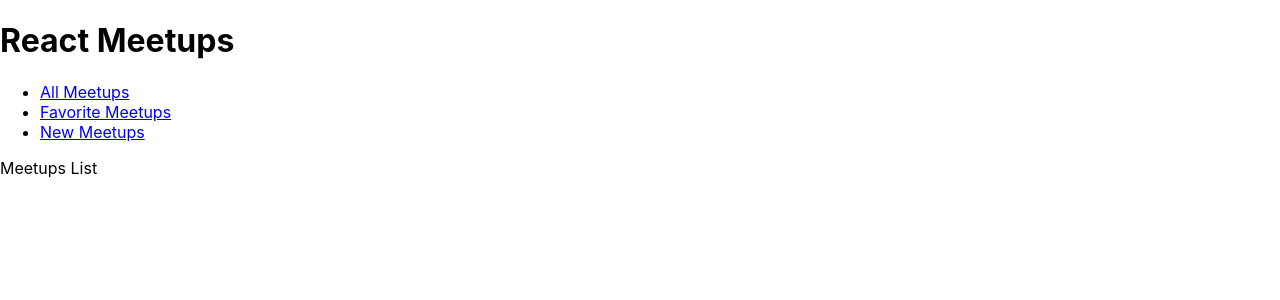
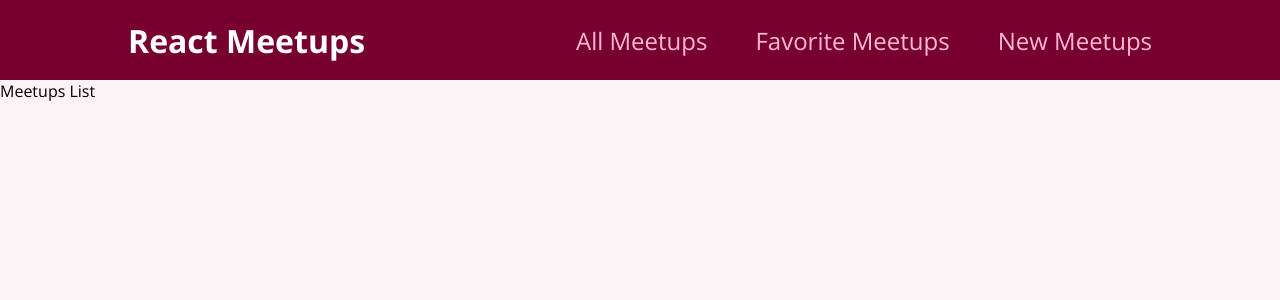
Before and after one commit to ahmedzoha029/react-router-project, a React (Create React App) app: page / in a window 1280 px wide. Shown: the top 300 px of the page. Built offline with nearby package versions, Linux system fonts and the light colour scheme.

Commit message:
Added css Module to MainNavigation

```diff
--- a/src/components/layout/MainNavigation.js
+++ b/src/components/layout/MainNavigation.js
@@ -1,9 +1,10 @@
 import { Link } from 'react-router-dom'
+import classes from './MainNavigation.module.css'
 
 function MainNavigation(){
   return(
-    <header>
-      <h1> React Meetups</h1>
+    <header className={classes.header}>
+      <h1 className={classes.logo}> React Meetups</h1>
       <nav>
         <ul>
           <li>
--- /dev/null
+++ b/src/components/layout/MainNavigation.module.css
@@ -0,0 +1,47 @@
+.header {
+  width: 100%;
+  height: 5rem;
+  display: flex;
+  align-items: center;
+  justify-content: space-between;
+  background-color: #77002e;
+  padding: 0 10%;
+}
+
+.logo {
+  font-size: 2rem;
+  color: white;
+  font-weight: bold;
+}
+
+.header ul {
+  list-style: none;
+  margin: 0;
+  padding: 0;
+  display: flex;
+  align-items: baseline;
+}
+
+.header li {
+  margin-left: 3rem;
+}
+
+.header a {
+  text-decoration: none;
+  font-size: 1.5rem;
+  color: #fcb8d2;
+}
+
+.header a:hover,
+.header a:active,
+.header a.active {
+  color: white;
+}
+
+.badge {
+  background-color: #cc2062;
+  color: white;
+  border-radius: 12px;
+  padding: 0 1rem;
+  margin-left: 0.5rem;
+}
--- a/src/index.css
+++ b/src/index.css
@@ -1,13 +1,21 @@
-body {
-  margin: 0;
-  font-family: -apple-system, BlinkMacSystemFont, 'Segoe UI', 'Roboto', 'Oxygen',
-    'Ubuntu', 'Cantarell', 'Fira Sans', 'Droid Sans', 'Helvetica Neue',
-    sans-serif;
-  -webkit-font-smoothing: antialiased;
-  -moz-osx-font-smoothing: grayscale;
+@import url('https://fonts.googleapis.com/css2?family=Open+Sans:wght@400;700&display=swap');
+
+* {
+  box-sizing: border-box;
 }
 
-code {
-  font-family: source-code-pro, Menlo, Monaco, Consolas, 'Courier New',
-    monospace;
+body {
+  font-family: 'Open Sans', sans-serif;
+  margin: 0;
+  background-color: #fcf3f6;
 }
+
+h1 {
+  font-size: 2.5rem;
+  color: #2c292b;
+}
+
+h2 {
+  font-size: 1.5rem;
+  color: #2c292b;
+}
```
